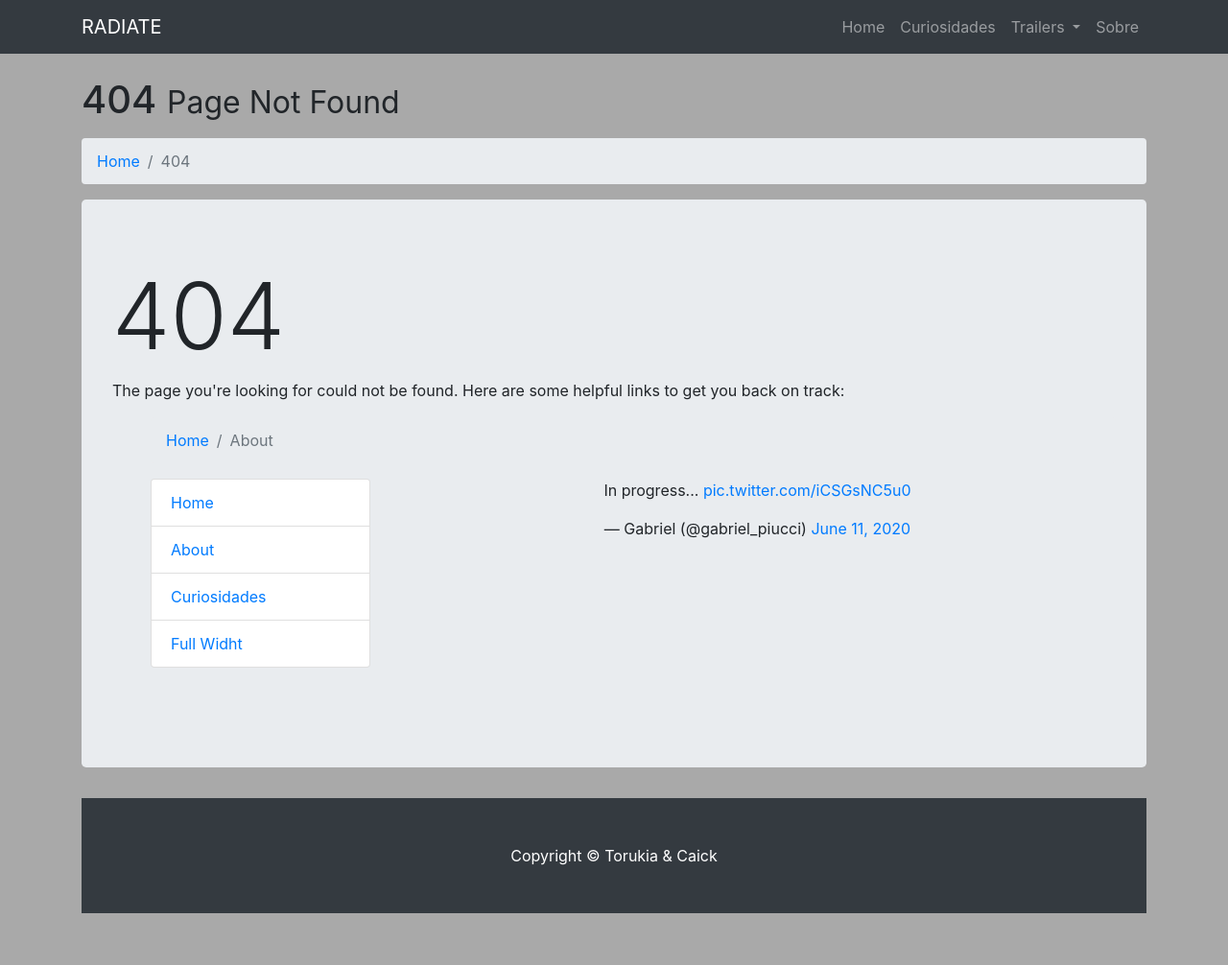
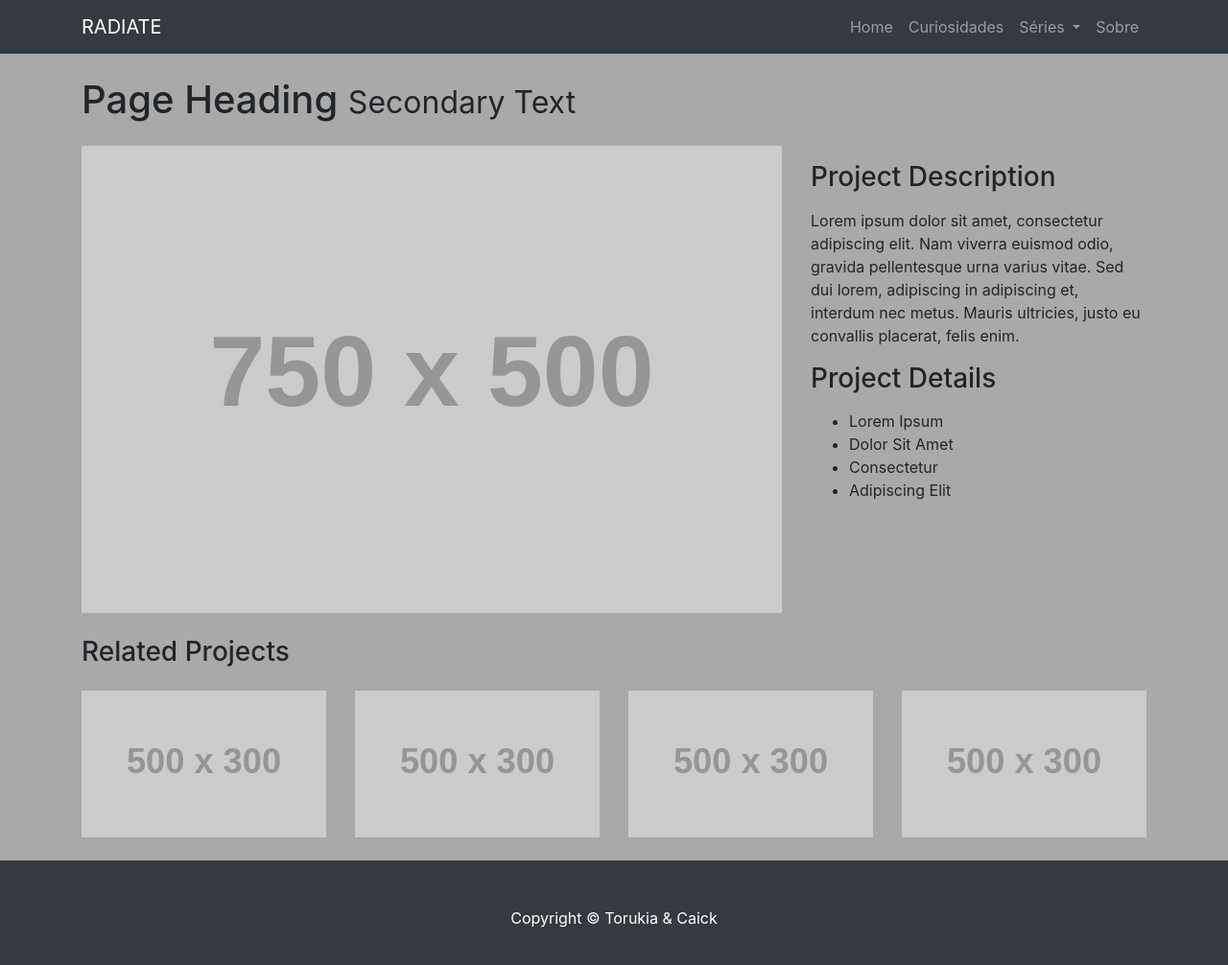
Before and after one commit to shorykays/aula, a plain HTML site: page madmax.html in a window 1280 px wide. Shown: the whole page at 96% size. Before the commit the page ends 952 px from the top, so only its background shows below. Drawn offline with Linux system fonts and the light colour scheme; placeholder pictures from the web are drawn by us.

Commit message:
series added

```diff
--- a/madmax.html
+++ b/madmax.html
@@ -40,11 +40,12 @@
        <li class="nav-item dropdown">
             <a class="nav-link dropdown-toggle" href="#" id="navbarDropdownBlog" data-toggle="dropdown"
               aria-haspopup="true" aria-expanded="false">
-            Trailers
+              Séries
             </a>
             <div class="dropdown-menu dropdown-menu-right" aria-labelledby="navbarDropdownBlog">
               <a class="dropdown-item" href="sonsofanarchy.html">Sons Of Anarchy</a>
               <a class="dropdown-item" href="vikings.html">Vikings</a>
+              <a class="dropdown-item" href="madmax.html">Mad Max</a>
             </div>
           </li>
         <li class="nav-item">
@@ -58,56 +59,65 @@
 </nav>
 
   <!-- Page Content -->
+  <!-- Page Content -->
 <div class="container">
 
-    <!-- Page Heading/Breadcrumbs -->
-    <h1 class="mt-4 mb-3">404
-      <small>Page Not Found</small>
+  <!-- Portfolio Item Heading -->
+  <h1 class="my-4">Page Heading
+    <small>Secondary Text</small>
   </h1>
 
-    <ol class="breadcrumb">
-      <li class="breadcrumb-item">
-        <a href="index.html">Home</a>
-      </li>
-      <li class="breadcrumb-item active">404</li>
-    </ol>
+  <!-- Portfolio Item Row -->
+  <div class="row">
 
-      <link href="https://fonts.googleapis.com/css?family=Archivo+Black&display=swap" rel="stylesheet">
-    <div class="jumbotron">
-      <h1 class="display-1">404</h1>
-      <p>The page you're looking for could not be found. Here are some helpful links to get you back on track:</p>
+    <div class="col-md-8">
+      <img class="img-fluid" src="http://placehold.it/750x500" alt="">
+    </div>
+
+    <div class="col-md-4">
+      <h3 class="my-3">Project Description</h3>
+      <p>Lorem ipsum dolor sit amet, consectetur adipiscing elit. Nam viverra euismod odio, gravida pellentesque urna varius vitae. Sed dui lorem, adipiscing in adipiscing et, interdum nec metus. Mauris ultricies, justo eu convallis placerat, felis enim.</p>
+      <h3 class="my-3">Project Details</h3>
       <ul>
-
-
-
-    <ol class="breadcrumb">
-      <li class="breadcrumb-item">
-        <a href="index.html">Home</a>
-      </li>
-      <li class="breadcrumb-item active">About</li>
-    </ol>
-
-    <!-- Content Row -->
-    <div class="row">
-      <!-- Sidebar Column -->
-
-      <div class="col-lg-3 mb-4">
-        <div class="list-group">
-          <a href="index.html" class="list-group-item">Home</a>
-          <a href="about.html" class="list-group-item">About</a>
-          <a href="curiosidades.html" class="list-group-item">Curiosidades</a>
-          <a href="full-widht.html" class="list-group-item">Full Widht</a>
+        <li>Lorem Ipsum</li>
+        <li>Dolor Sit Amet</li>
+        <li>Consectetur</li>
+        <li>Adipiscing Elit</li>
+      </ul>
+    </div>
 
   </div>
+  <!-- /.row -->
+
+  <!-- Related Projects Row -->
+  <h3 class="my-4">Related Projects</h3>
+
+  <div class="row">
+
+    <div class="col-md-3 col-sm-6 mb-4">
+      <a href="#">
+            <img class="img-fluid" src="http://placehold.it/500x300" alt="">
+          </a>
     </div>
-      <!-- Content Column -->
-      <div class="col-lg-9 mb-4">
 
-		<div align="middle">
-           <blockquote class="twitter-tweet"><p lang="en" dir="ltr">In progress... <a href="https://t.co/iCSGsNC5u0">pic.twitter.com/iCSGsNC5u0</a></p>&mdash; Gabriel (@gabriel_piucci) <a href="https://twitter.com/gabriel_piucci/status/1270993438822076418?ref_src=twsrc%5Etfw">June 11, 2020</a></blockquote> <script async src="https://platform.twitter.com/widgets.js" charset="utf-8"></script>
+    <div class="col-md-3 col-sm-6 mb-4">
+      <a href="#">
+            <img class="img-fluid" src="http://placehold.it/500x300" alt="">
+          </a>
     </div>
-      <link href="https://fonts.googleapis.com/css?family=Archivo+Black&display=swap" rel="stylesheet">
+
+    <div class="col-md-3 col-sm-6 mb-4">
+      <a href="#">
+            <img class="img-fluid" src="http://placehold.it/500x300" alt="">
+          </a>
     </div>
+
+    <div class="col-md-3 col-sm-6 mb-4">
+      <a href="#">
+            <img class="img-fluid" src="http://placehold.it/500x300" alt="">
+          </a>
+    </div>
+
   </div>
   <!-- /.row -->
 
```
Also changed, not shown: about.html (+1 -4 lines), curiosidades.html (+2 -1 lines), full-width.html (+5 -4 lines), index.html (+1 -1 lines), sonsofanarchy.html (+55 -29 lines), vikings.html (+57 -26 lines). Lines whose indentation alone changed are shown as unchanged.
